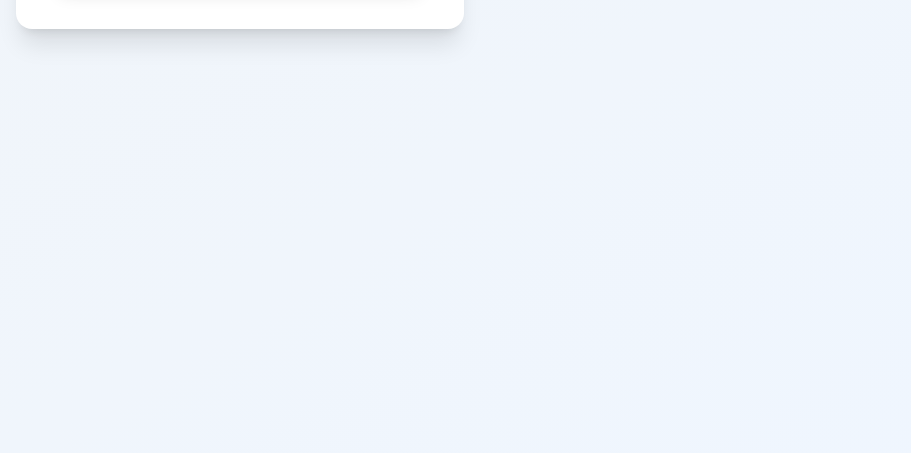
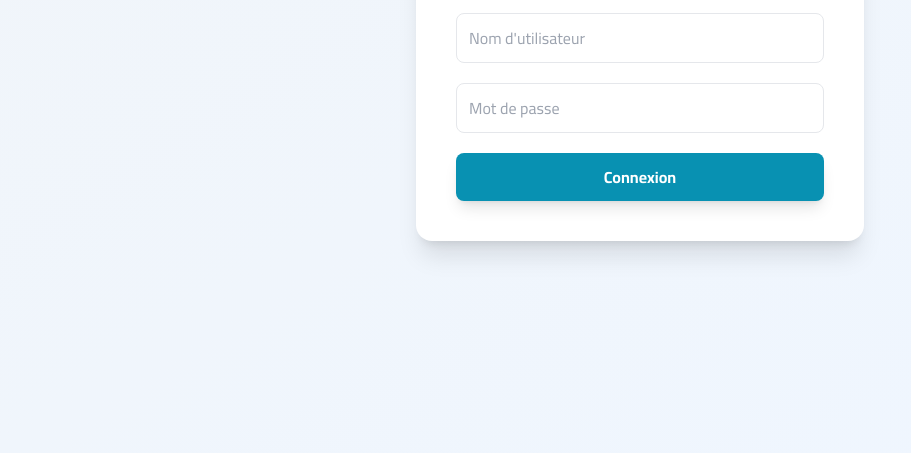
Before and after one commit to FerhatHamza/BesoinTech, a plain HTML site: page index.html in a window 1280 px wide. Shown: the part 347-800 px from the top of the page, without its empty margins (0-911 px from the left). Drawn offline with nearby package versions, Linux system fonts and the light colour scheme.

Commit message:
Update index.html

```diff
--- a/index.html
+++ b/index.html
@@ -29,15 +29,26 @@
         const API_URL = "https://besointech.ferhathamza17.workers.dev";
     </script>
 
-    <div id="login-page" class="flex-grow flex items-center justify-center px-4 bg-gradient-to-br from-slate-100 to-blue-50">
+    <div id="login-page" class="min-h-screen w-full flex items-center justify-center px-4 bg-gradient-to-br from-slate-100 to-blue-50">
         <div class="bg-white p-10 rounded-2xl shadow-xl w-full max-w-md border-t-8 border-brand">
             <h1 class="text-3xl font-bold text-center text-slate-800 mb-2">Epipharm Vigilance</h1>
             <p class="text-center text-gray-500 mb-8">Authentification</p>
+
             <form id="login-form" class="space-y-5">
-                <input type="text" id="username" placeholder="Nom d'utilisateur" class="w-full p-3 border rounded-lg focus:ring-2 focus:ring-brand outline-none" required>
-                <input type="password" id="password" placeholder="Mot de passe" class="w-full p-3 border rounded-lg focus:ring-2 focus:ring-brand outline-none" required>
-                <button type="submit" class="w-full bg-brand hover:bg-cyan-700 text-white font-bold py-3 rounded-lg shadow-lg transition">Connexion</button>
-                <p id="login-error" class="text-red-500 text-center text-sm hidden font-bold mt-2">Erreur d'identifiants</p>
+                <input type="text" id="username" placeholder="Nom d'utilisateur"
+                       class="w-full p-3 border rounded-lg focus:ring-2 focus:ring-brand outline-none" required>
+
+                <input type="password" id="password" placeholder="Mot de passe"
+                       class="w-full p-3 border rounded-lg focus:ring-2 focus:ring-brand outline-none" required>
+
+                <button type="submit"
+                        class="w-full bg-brand hover:bg-cyan-700 text-white font-bold py-3 rounded-lg shadow-lg transition">
+                    Connexion
+                </button>
+
+                <p id="login-error" class="text-red-500 text-center text-sm hidden font-bold mt-2">
+                    Erreur d'identifiants
+                </p>
             </form>
         </div>
     </div>
@@ -277,9 +288,22 @@
         }
         function logout() { localStorage.removeItem('user'); location.reload(); }
         function showPage(id) {
-            document.querySelectorAll('.hidden-page, #login-page').forEach(el => el.style.display = 'none');
+            // Hide all pages
+            document.querySelectorAll('.hidden-page, #login-page').forEach(el => {
+                el.style.display = 'none';
+                el.style.opacity = '0';
+            });
+
             const p = document.getElementById(id);
-            p.style.display = (id === 'app-page') ? 'flex' : 'block';
+
+            // If it's the login page or app page, use flex to keep things centered/structured
+            if (id === 'login-page' || id === 'app-page') {
+                p.style.display = 'flex';
+            } else {
+                p.style.display = 'block';
+            }
+
+            // Smooth fade in
             setTimeout(() => p.style.opacity = '1', 50);
         }
 
```
